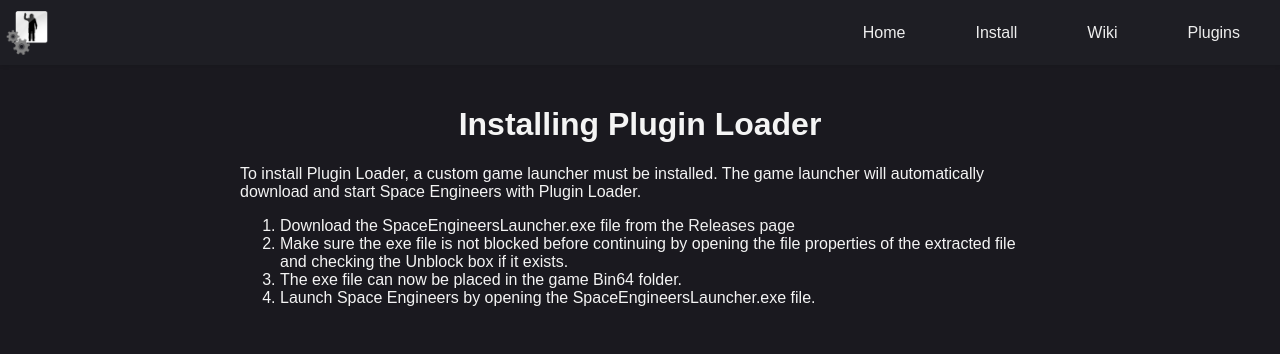
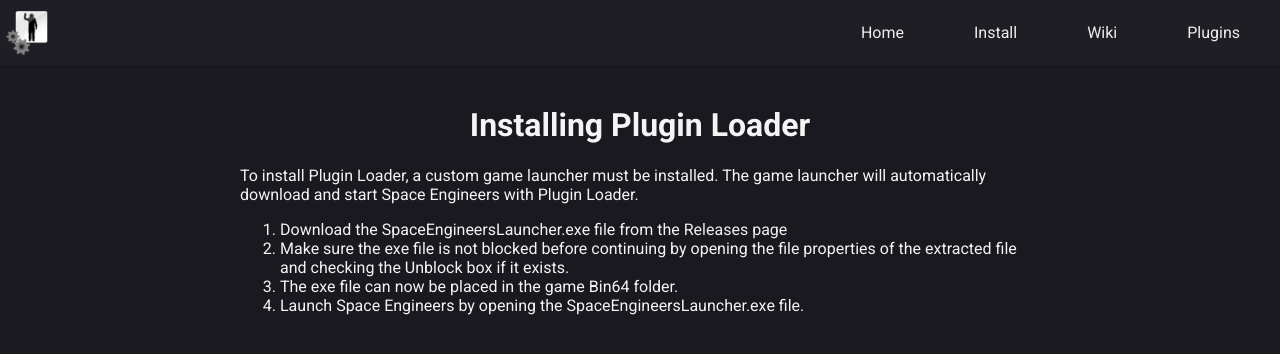
Before and after one commit to sepluginloader/sepluginloader.github.io, a Jekyll site: the page built from install/index.html, in a window 1280 px wide. Shown: the top 354 px of the page. Built offline with Jekyll 4.4.1, drawn with Linux system fonts in a browser that asks for light colours.

Commit message:
Add Roboto font

```diff
--- a/_layouts/default.html
+++ b/_layouts/default.html
@@ -10,6 +10,9 @@
 	<link rel="icon" type="image/png" sizes="16x16" href="/favicon-16x16.png">
 	<link rel="manifest" href="/site.webmanifest">
 	<link rel="stylesheet" href="/global.css">
+	<link rel="preconnect" href="https://fonts.googleapis.com">
+	<link rel="preconnect" href="https://fonts.gstatic.com" crossorigin>
+	<link href="https://fonts.googleapis.com/css2?family=Roboto:wght@400;700&display=swap" rel="stylesheet">
 </head>
 <body>
 	<header class="header">
--- a/global.css
+++ b/global.css
@@ -7,7 +7,7 @@ html {
 body {
 	min-height: 100%;
 	margin: 0;
-	font-family: sans-serif;
+	font-family: 'Roboto', sans-serif;
 }
 
 a {
```
